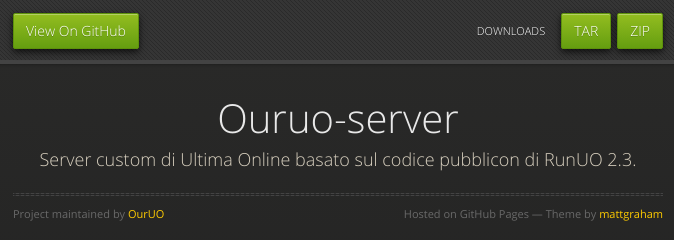
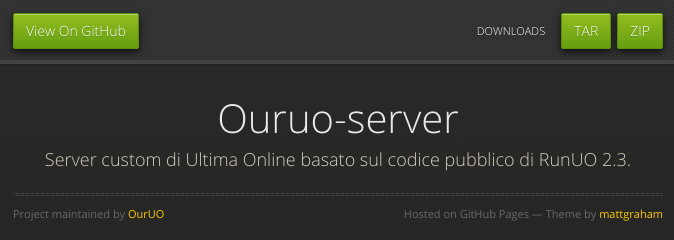
Before and after one commit to OurUO/ouruo-server, a plain HTML site: page index.html in a window 1280 px wide. Shown: the top 240 px of the page, 302-976 px from the left. Drawn offline with nearby package versions, Linux system fonts and the light colour scheme.

Commit message:
- Correzione ortografica.

```diff
--- a/index.html
+++ b/index.html
@@ -32,7 +32,7 @@
       <section>
         <div id="title">
           <h1>Ouruo-server</h1>
-          <p>Server custom di Ultima Online basato sul codice pubblicon di RunUO 2.3.</p>
+          <p>Server custom di Ultima Online basato sul codice pubblico di RunUO 2.3.</p>
           <hr>
           <span class="credits left">Project maintained by <a href="https://github.com/OurUO">OurUO</a></span>
           <span class="credits right">Hosted on GitHub Pages &mdash; Theme by <a href="http://twitter.com/#!/michigangraham">mattgraham</a></span>
```
